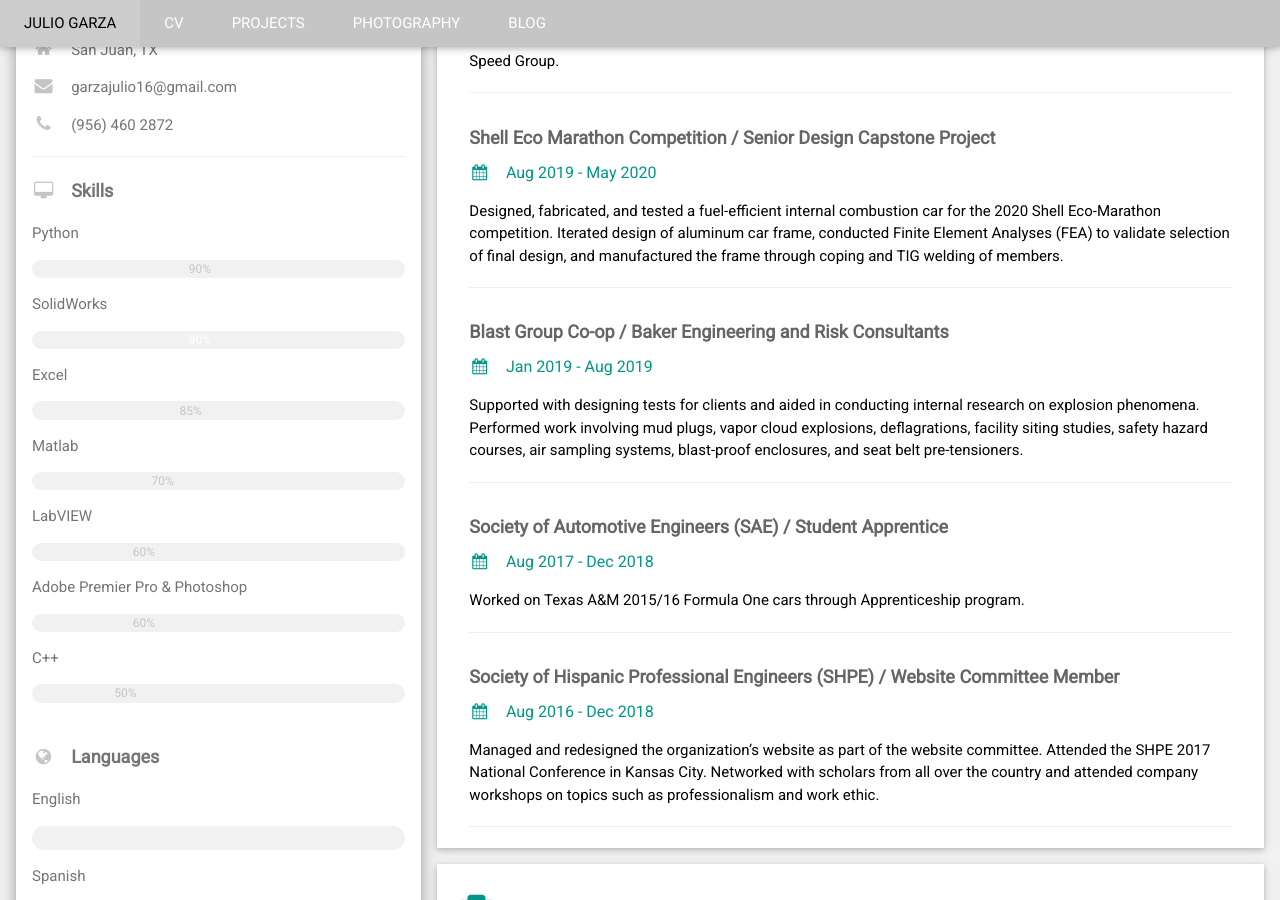
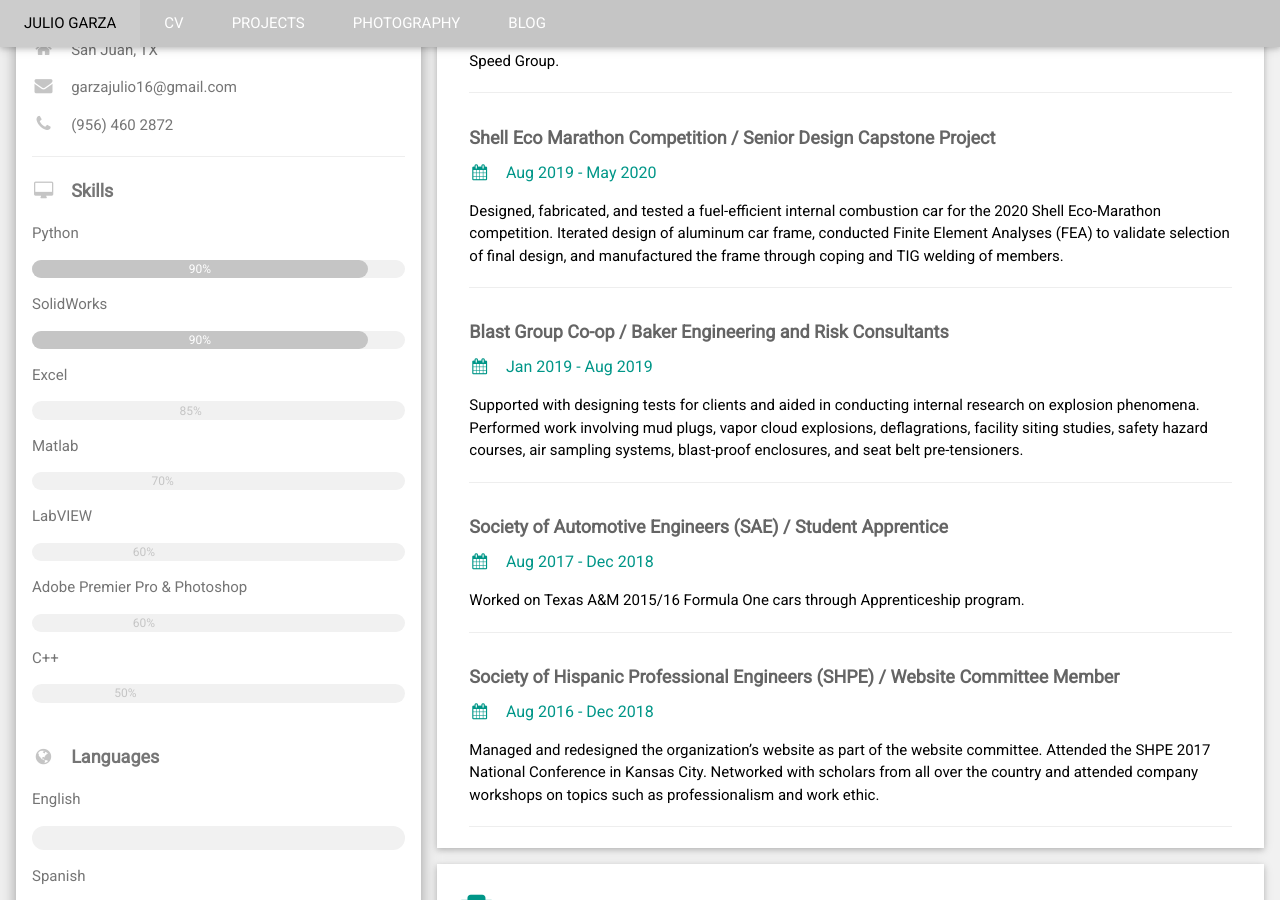
Before and after one commit to juliogarza/juliogarza.github.io, a Jekyll site: the page built from CV.html, in a window 1280 px wide and 900 px high, scrolled down 479 px. Built offline with Jekyll 4.4.1, drawn with Linux system fonts in a browser that asks for light colours.

Commit message:
Update CV.html

```diff
--- a/CV.html
+++ b/CV.html
@@ -29,11 +29,11 @@ title: CV
           <p class="w3-large"><b><i class="fa fa-desktop fa-fw w3-margin-right" style="color:#C5C5C5;"></i>Skills</b></p>
           <p>Python</p>
           <div class="w3-light-grey w3-round-xlarge w3-small">
-            <div class="w3-container w3-center w3-round-xlarge" style="color:#C5C5C5; width:90%">90%</div>
+            <div class="w3-container w3-center w3-round-xlarge" style="color:#FFFFFF; background-color:#C5C5C5; width:90%">90%</div>
           </div>
           <p>SolidWorks</p>
           <div class="w3-light-grey w3-round-xlarge w3-small">
-            <div class="w3-container w3-center w3-round-xlarge" style="color:#C5C5C5; width:90%">
+            <div class="w3-container w3-center w3-round-xlarge" style="color:#FFFFFF; background-color:#C5C5C5; width:90%">
               <div class="w3-center w3-text-white">90%</div>
             </div>
           </div>
```
